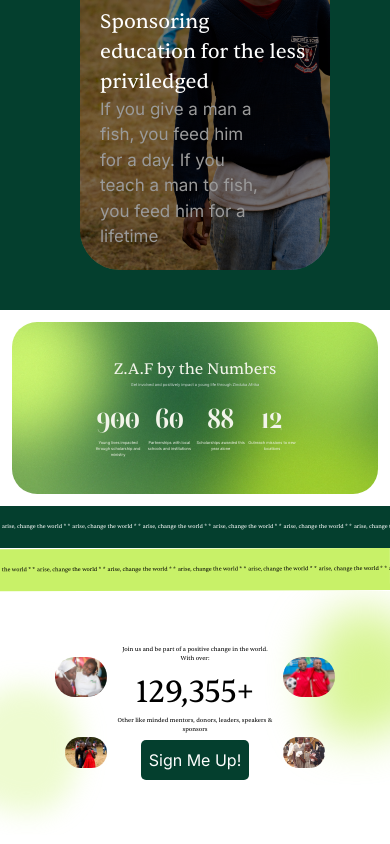
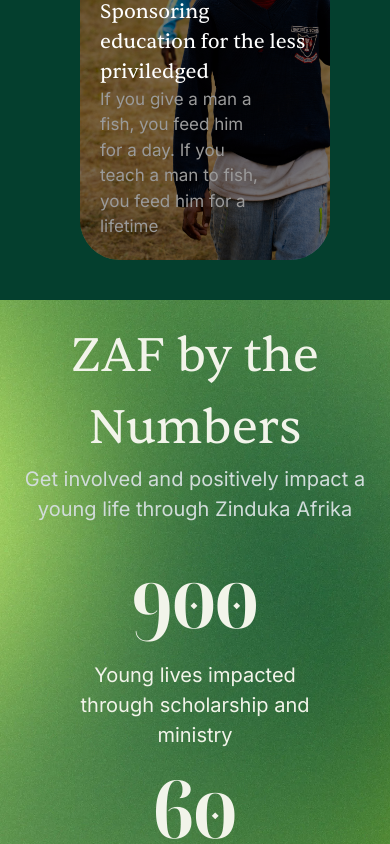
Before and after one commit to koechian/zinduka-afrika, a Next.js app: page / in a window 390 px wide. Shown: the part 2178-3022 px from the top of the page. Built offline with nearby package versions, Linux system fonts and the light colour scheme.

Commit message:
More changes to make page responsive

```diff
--- a/src/app/components/Sections/Hero/hero.module.css
+++ b/src/app/components/Sections/Hero/hero.module.css
@@ -29,9 +29,11 @@
   gap: 2em;
 }
 .cardsContainer {
+  padding: 0 5em;
+}
+.coloumnsWrapper {
   display: grid;
   grid-template-columns: repeat(5, 1fr);
-  padding: 0 5em;
   gap: 0.5em;
 }
 .cardsCol {
@@ -128,7 +130,7 @@
   color: var(--beige-hex);
 }
 
-@media (max-width: 767px) {
+@media (max-width: 843px) {
   .buttonContainer {
     gap: 2em;
     margin-bottom: 3em;
--- a/src/app/components/Sections/Numbers/Numbers.tsx
+++ b/src/app/components/Sections/Numbers/Numbers.tsx
@@ -10,10 +10,10 @@
         style={{ backgroundImage: "url(/numbers.webp" }}
       >
         <div className={styles.titleText}>
-          <h1 style={{ fontSize: "4vw" }}>Z.A.F by the Numbers</h1>
+          <h1 style={{ fontSize: "2.4em" }}>ZAF by the Numbers</h1>
           <p
             className={inter.className}
-            style={{ fontSize: "1vw", color: "#D1DCDA", textAlign: "center" }}
+            style={{ fontSize: "1em", color: "#D1DCDA", textAlign: "center" }}
           >
             Get involved and positively impact a young life through Zinduka
             Afrika
@@ -23,7 +23,7 @@
           <div className={styles.numbersDiv}>
             <div
               className={boska.className}
-              style={{ fontSize: "7vw", fontWeight: "bold" }}
+              style={{ fontSize: "4em", fontWeight: "bold" }}
             >
               900
             </div>
@@ -36,7 +36,7 @@
           <div className={styles.numbersDiv}>
             <div
               className={boska.className}
-              style={{ fontSize: "7vw", fontWeight: "bold" }}
+              style={{ fontSize: "4em", fontWeight: "bold" }}
             >
               60
             </div>
@@ -49,7 +49,7 @@
           <div className={styles.numbersDiv}>
             <div
               className={boska.className}
-              style={{ fontSize: "7vw", fontWeight: "bold" }}
+              style={{ fontSize: "4em", fontWeight: "bold" }}
             >
               88
             </div>
@@ -62,7 +62,7 @@
           <div className={styles.numbersDiv}>
             <div
               className={boska.className}
-              style={{ fontSize: "7vw", fontWeight: "bold" }}
+              style={{ fontSize: "4em", fontWeight: "bold" }}
             >
               12
             </div>
--- a/src/app/components/Sections/Numbers/styles.module.css
+++ b/src/app/components/Sections/Numbers/styles.module.css
@@ -1,6 +1,4 @@
 .wrapper {
-  /* width: 100vw;
-  height: 100vh; */
   padding: 3%;
 }
 .contentWrapper {
@@ -10,9 +8,11 @@
   flex-direction: column;
   align-items: center;
   justify-content: center;
+
   background-repeat: no-repeat;
   background-position: center;
   background-size: cover;
+  text-align: center;
 }
 .titleText {
   color: var(--beige-hex);
@@ -31,6 +31,25 @@
   color: var(--beige-hex);
 }
 .text {
-  font-size: 1vw;
+  font-size: 0.8em;
   text-align: center;
 }
+
+@media (max-width: 843px) {
+  .wrapper {
+    padding: 0;
+  }
+  .contentWrapper {
+    border-radius: 0;
+    padding: 1em 0;
+    background-size: 300%;
+    background-position: 30% 0%;
+  }
+  .textWrapper {
+    grid-template-rows: repeat(4, 1fr);
+    grid-template-columns: unset;
+  }
+  .text {
+    font-size: 1em;
+  }
+}
```
